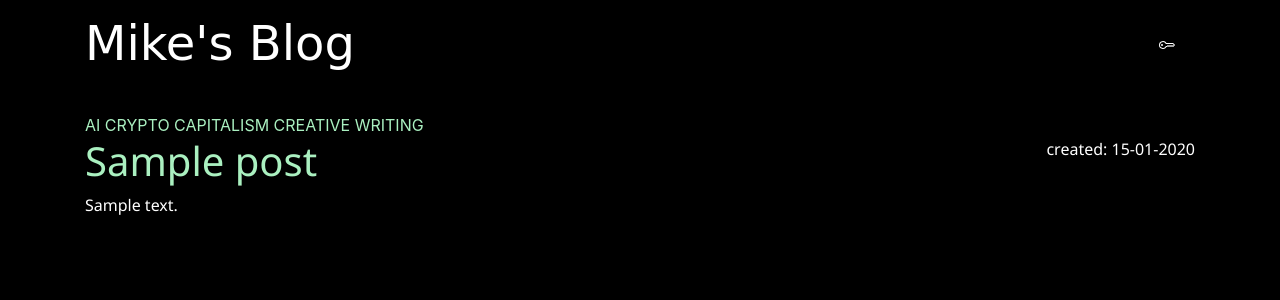
After one commit to mrusert/my-django-site, a Django app: page /category/ai in a window 1280 px wide. The commit adds this page. Shown: the top 300 px of the page. Run offline with Django 3.2, Linux system fonts and the light colour scheme; tables that the repository leaves empty hold one stand-in row (values such as "Sample post"); some web fonts are replaced.

Commit message:
Added category filter

```diff
--- a/blog/models.py
+++ b/blog/models.py
@@ -4,6 +4,7 @@ from django.utils import timezone
 
 CATEGORY = (
     ('ai', 'AI'),
+    ('crypto', 'CRYPTO'),
     ('capitalism', 'CAPITALISM'),
     ('creative writing', 'CREATIVE WRITING')
 )
--- a/blog/templates/blog/base.html
+++ b/blog/templates/blog/base.html
@@ -28,6 +28,12 @@
 			</div>
 		</header>
 		<main class="container">
+			<nav>
+				<a href="{% url 'post_by_category_list' category='ai' %}" class="sidebar">AI</a>
+				<a href="{% url 'post_by_category_list' category='crypto' %}" class="sidebar">CRYPTO</a>
+				<a href="{% url 'post_by_category_list' category='capitalism' %}" class="sidebar">CAPITALISM</a>
+				<a href="{% url 'post_by_category_list' category='creative writing' %}" class="sidebar">CREATIVE WRITING</a>
+			</nav>
 			<div class="row">
 				<div class="col">
 				{% block content %}
--- /dev/null
+++ b/blog/templates/blog/post_by_category_list.html
@@ -0,0 +1,11 @@
+{% extends 'blog/base.html' %}
+
+{% block content %}
+    {% for post in posts %}
+        <div class="post">
+            <p class="date">created: {{ post.created_date|date:'d-m-Y' }}</p>
+            <h1><a href="{% url 'post_detail' pk=post.pk %}">{{ post.title }}</a></h1>
+            <p>{{ post.text|truncatechars:200 }}</p>
+        </div>
+    {% endfor %}
+{% endblock %}
--- a/blog/urls.py
+++ b/blog/urls.py
@@ -7,6 +7,7 @@ urlpatterns = [
     path('post/new/', views.post_new, name='post_new'),
     path('post/<int:pk>/edit/', views.post_edit, name='post_edit'),
     path('drafts/', views.post_draft_list, name='post_draft_list'),
+    path('category/<str:category>', views.post_by_category_list, name='post_by_category_list'),
     path('post/<pk>/publish/', views.post_publish, name='post_publish'),
     path('post/<pk>/remove/', views.post_remove, name='post_remove'),
     path('post/<int:pk>/comment/', views.add_comment_to_post, name='add_comment_to_post'),
--- a/blog/views.py
+++ b/blog/views.py
@@ -16,6 +16,10 @@ def post_detail(request, pk):
     # Throw 404 if post id doesn't exist
     post = get_object_or_404(Post, pk=pk)
     return render(request, 'blog/post_detail.html', {'post': post})
+
+def post_by_category_list(request, category):
+    posts = Post.objects.filter(category=category).order_by('created_date')
+    return render(request, 'blog/post_by_category_list.html', {'posts': posts})
 
 @login_required
 def post_new(request):
```
Also changed, not shown: blog/migrations/0004_auto_20210313_2122.py (added).
